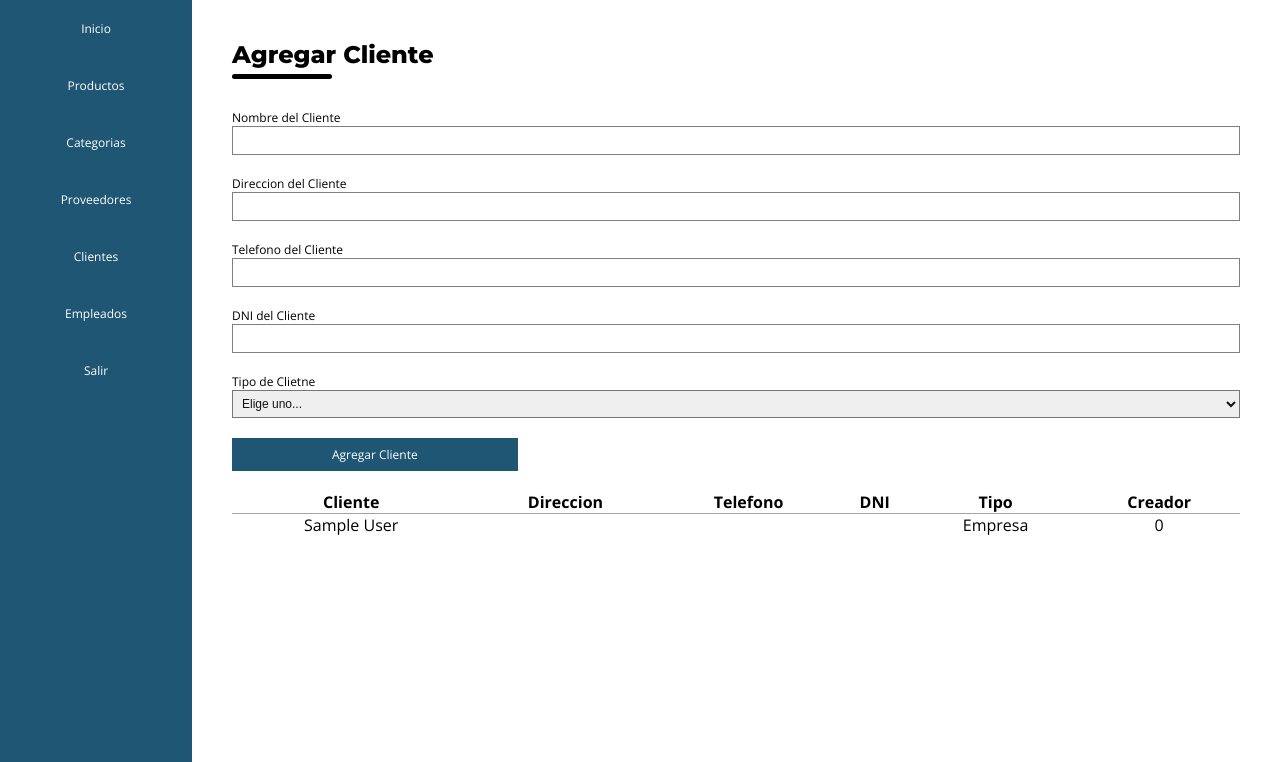
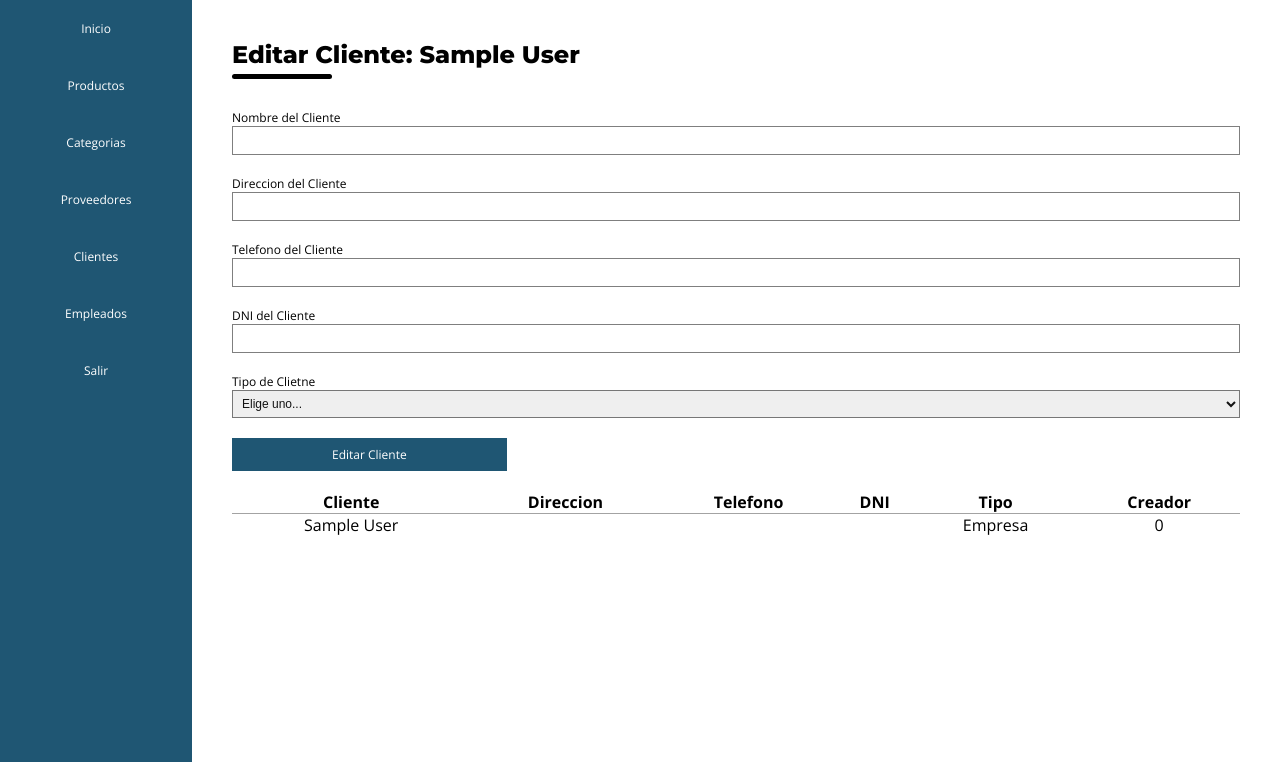
Before and after one commit to DanbenErick/Administrador-de-Negocio, a PHP site: page /public/pages/clientes.php?id=1 in a window 1280 px wide. Shown: the part 38-800 px from the top of the page. Run offline with PHP 8.4, Linux system fonts and the light colour scheme; the visitor is signed in with stand-in values (Sample User, id 1); some libraries are stand-ins or nearby versions.

Commit message:
Terminado el CRUD de cliente

```diff
--- a/public/pages/clientes.php
+++ b/public/pages/clientes.php
@@ -18,9 +18,16 @@ $clientes = traer_clientes()['data'];
     <section>
         <?php require_once("templates/aside.inc.php");?>
         <main>
+        <?php if(isset($_GET['id'])):?>
+            <h1 class="titulo">Editar Cliente: <?= $clientes[$_GET['id'] - 1]['nombre'] ?></h1>
+            <div class="container_form">
+                <form action="../../src/php/editar_cliente.php" method="POST">
+                <input type="hidden" name="id" value="<?= $clientes[$_GET['id'] - 1]['id']?>">
+        <?php else:?>
             <h1 class="titulo">Agregar Cliente</h1>
             <div class="container_form">
                 <form action="../../src/php/registrar_cliente.php" method="POST">
+        <?php endif;?>
                     <div class="input_group">
                         <label for="">Nombre del Cliente</label>
                         <input type="text" name="nombre">
@@ -46,7 +53,11 @@ $clientes = traer_clientes()['data'];
                         </select>
                     </div>
                     <div class="input_group">
+                    <?php if(isset($_GET['id'])):?>
+                        <button type="submit">Editar Cliente</button>
+                    <?php else:?>
                         <button type="submit">Agregar Cliente</button>
+                    <?php endif;?>
                     </div>
                 </form>
             </div>
@@ -77,8 +88,8 @@ $clientes = traer_clientes()['data'];
                                     <?php if($_SESSION['id_rol'] == 1):?>
                                         <td><?= $cliente['id_creador'] ?></td>
                                         <td>
-                                            <i class="icon-pencil"></i>
-                                            <i class="icon-trash"></i>
+                                            <a href="clientes.php?id=<?= $cliente['id']?>"><i class="icon-pencil"></i></a>
+                                            <a href="../../src/php/eliminar_cliente.php?id=<?= $cliente['id']?>"><i class="icon-trash"></i></a>
                                         </td>
                                     <?php endif;?>
                                 </tr>
--- a/public/pages/empleados.php
+++ b/public/pages/empleados.php
@@ -13,6 +13,9 @@ $empleados = traer_empleados()['data'];
     <link rel="stylesheet" href="../../public/css/style-empleados.css">
     <link href="https://file.myfontastic.com/n9CfQyeKJZCBsGs6dvgkTK/icons.css" rel="stylesheet">
     <style>
+        a {
+            text-decoration: none;
+        }
         .icon {
             text-decoration: none;
         }
--- a/src/php/funciones/funciones.php
+++ b/src/php/funciones/funciones.php
@@ -396,7 +396,7 @@ function registrar_cliente($nombre, $direccion, $telefono, $dni, $tipo, $creador
 }
 function editar_cliente($id, $nombre, $direccion, $telefono, $dni, $tipo) {
     global $pdo;
-    $sql = "UPDATE cliente SET nombre=:nombre, direccion=:direccion, telefono=:telefono, dni=:dni, $tipo=:tipo WHERE id=:id";
+    $sql = "UPDATE cliente SET nombre=:nombre, direccion=:direccion, telefono=:telefono, dni=:dni, tipo=:tipo WHERE id=:id";
     $update = $pdo->prepare($sql);
     $update->bindParam(":nombre", $nombre);
     $update->bindParam(":direccion", $direccion);
```
Also changed, not shown: src/php/editar_cliente.php (added, +22 -0 lines), src/php/eliminar_cliente.php (added, +16 -0 lines), src/php/db/conexion.php (line endings or trailing spaces).
